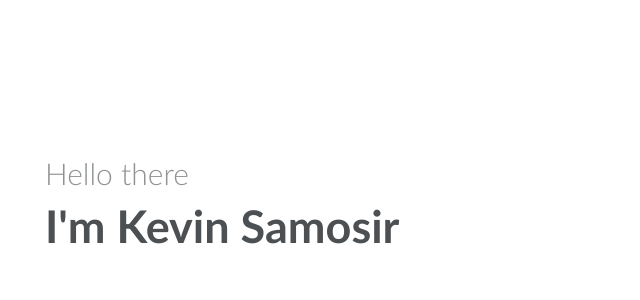
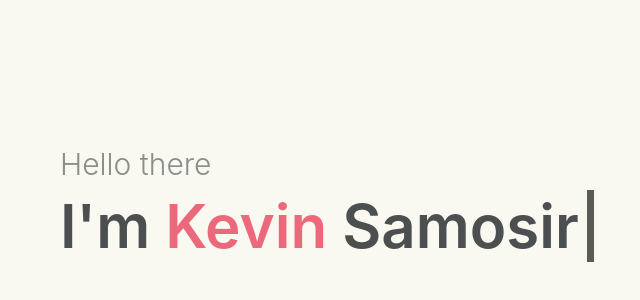
Before and after one commit to bintangkevin29/portfolio, a React (Create React App) app: page / in a window 1280 px wide. Shown: the part 192-492 px from the top of the page, without its empty margins (25-665 px from the left). Built offline with nearby package versions, Linux system fonts and the light colour scheme.

Commit message:
modified color scheme

```diff
--- a/src/app.scss
+++ b/src/app.scss
@@ -4,6 +4,11 @@
 
 body {
   font-family: "Lato", sans-serif;
+  background-color: #f9f9f1 !important;
+}
+
+::selection {
+  background: $colPrimary;
 }
 
 * {
--- a/src/components/custom-section/custom-section.component.tsx
+++ b/src/components/custom-section/custom-section.component.tsx
@@ -7,12 +7,20 @@ interface Props {
   className?: string;
   containerClassName?: string;
   children: ReactNode;
+  fluid?: boolean;
 }
 
-const CustomSection: React.FC<Props> = ({ className, containerClassName, children }) => {
+const CustomSection: React.FC<Props> = ({
+  className,
+  containerClassName,
+  children,
+  fluid = false,
+}) => {
   return (
     <section className={`custom-section ${className}`}>
-      <Container className={`custom-section__container ${containerClassName}`}>{children}</Container>
+      <Container fluid={fluid} className={`custom-section__container ${containerClassName}`}>
+        {children}
+      </Container>
     </section>
   );
 };
--- a/src/components/custom-section/custom-section.style.scss
+++ b/src/components/custom-section/custom-section.style.scss
@@ -2,6 +2,7 @@
 
 .custom-section {
   &__container {
-    padding: 40px 0px;
+    padding-top: 40px;
+    padding-bottom: 40px;
   }
 }
--- a/src/pages/home-page/home-page.component.tsx
+++ b/src/pages/home-page/home-page.component.tsx
@@ -7,7 +7,9 @@ const HomePage: React.FC = () => {
   return (
     <CustomSection className="home-page" containerClassName="home-page home-page__container">
       <h4 className="home-page__intro home-page__intro--fade">Hello there</h4>
-      <h1 className="home-page__intro">I'm Kevin Samosir</h1>
+      <h1 className="home-page__intro home-page__intro--type-animation">
+        I'm <span className="home-page home-page__highlight">Kevin</span> Samosir
+      </h1>
     </CustomSection>
   );
 };
--- a/src/pages/home-page/home-page.style.scss
+++ b/src/pages/home-page/home-page.style.scss
@@ -1,4 +1,5 @@
 @import "../../styles/variables.scss";
+@import "~bootstrap/scss/bootstrap";
 
 .home-page {
   min-height: 100vh;
@@ -10,13 +11,42 @@
     flex-direction: column;
   }
   &__intro {
-    font-size: 45px;
+    font-size: 60px;
     font-weight: 600;
     opacity: 0.8;
+    position: relative;
+    &--type-animation {
+      &:before {
+        content: "";
+        position: absolute;
+        right: -15px;
+        top: 0;
+        height: 100%;
+        width: 7px;
+        background: #000;
+        opacity: 0.8;
+        animation: typingAnimation 1s infinite step-end;
+      }
+    }
     &--fade {
       font-size: 30px;
       opacity: 0.5;
       font-weight: 300;
     }
   }
+  &__highlight {
+    @extend .text-primary;
+  }
 }
+
+@keyframes typingAnimation {
+  0% {
+    opacity: 0;
+  }
+  50% {
+    opacity: 0.8;
+  }
+  100% {
+    opacity: 0;
+  }
+}
--- a/src/styles/variables.scss
+++ b/src/styles/variables.scss
@@ -0,0 +1,5 @@
+$colPrimary: #e94560;
+
+$theme-colors: (
+  "primary": $colPrimary,
+);
```
Also changed, not shown: src/lib/constants.ts (deleted).
